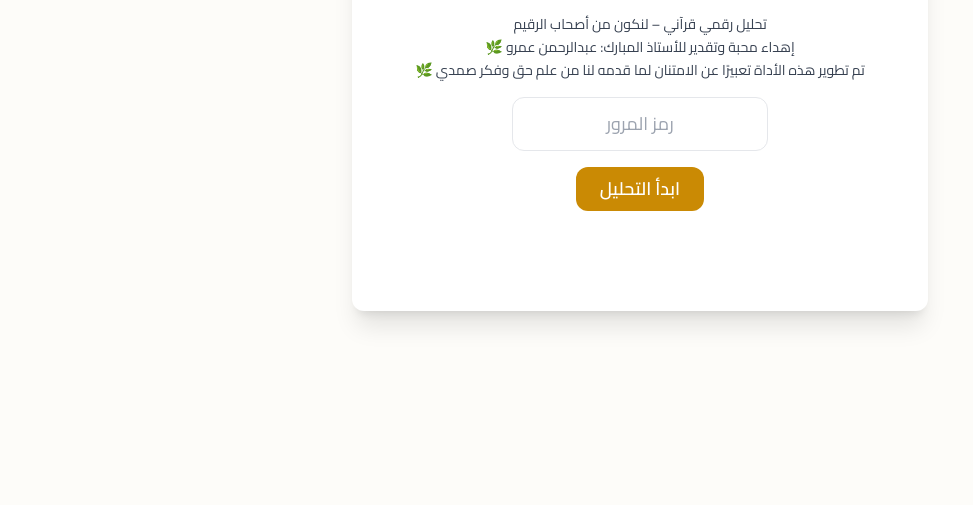
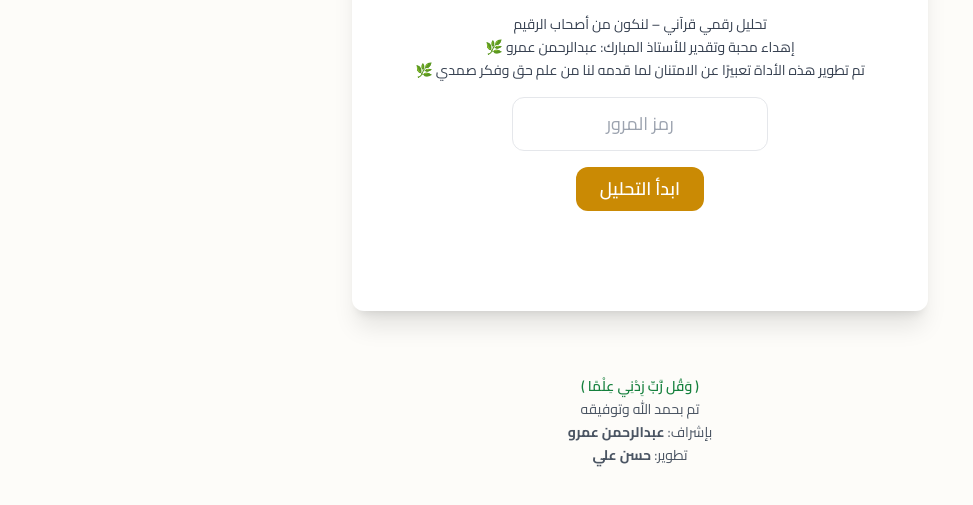
Before and after one commit to hassanali1996h/digital-analysis4, a plain HTML site: page index.html in a window 1280 px wide. Shown: the part 223-728 px from the top of the page, without its empty margins (0-973 px from the left). Drawn offline with nearby package versions, Linux system fonts and the light colour scheme.

Commit message:
Update index.html

```diff
--- a/index.html
+++ b/index.html
@@ -242,5 +242,12 @@ function openAyah() {
   window.open(url, "_blank");
 }
 </script>
+<div class="text-center text-sm text-gray-600 mt-16 mb-4 leading-relaxed">
+  <p class="text-green-700 font-semibold">﴿ وَقُل رَّبِّ زِدْنِي عِلْمًا ﴾</p>
+  <p>تم بحمد الله وتوفيقه</p>
+  <p>بإشراف: <strong>عبدالرحمن عمرو</strong></p>
+  <p>تطوير: <strong>حسن علي</strong></p>
+</div>
+
 </body>
 </html>
```
